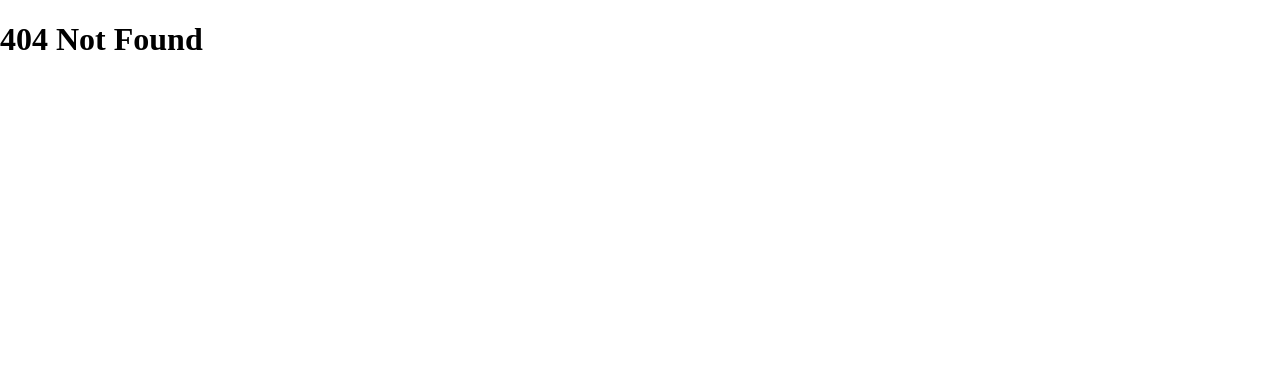
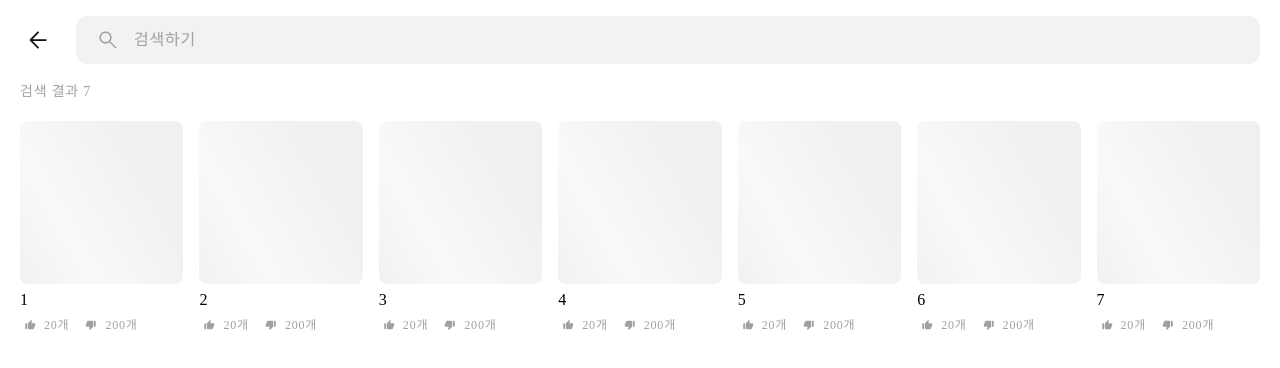
Before and after one commit to together-seogi/frontend, a React (Vite) app: page /search in a window 1280 px wide. Before the commit this address had no page. Shown: the top 368 px of the page. Built offline with nearby package versions, Linux system fonts and the light colour scheme; a web font is replaced by a local one.

Commit message:
feat: search page

```diff
--- a/src/Router.tsx
+++ b/src/Router.tsx
@@ -2,6 +2,7 @@ import { createBrowserRouter } from "react-router-dom";
 
 import App from "./App";
 import MainPage from "./pages/MainPage";
+import SearchPage from "./pages/SearchPage";
 import NotFoundPage from "./pages/NotFoundPage";
 
 const Router = createBrowserRouter([
@@ -13,6 +14,10 @@ const Router = createBrowserRouter([
                 path: "",
                 element: <MainPage />
             },
+            {
+                path: "/search",
+                element: <SearchPage />
+            }
         ],
         errorElement: <NotFoundPage />
     }
--- a/src/components/main/EatWithMeView.tsx
+++ b/src/components/main/EatWithMeView.tsx
@@ -24,6 +24,7 @@ const EatWithMeView = ({ list }: EatWithMeViewProps) => {
                     content={props.content}
                     like={props.like}
                     dislike={props.dislike}
+                    id={props.id}
                 />
             ))}
         </EatWithMeViewContainer>
--- a/src/components/main/ThisIsGoodView.tsx
+++ b/src/components/main/ThisIsGoodView.tsx
@@ -23,6 +23,7 @@ const ThisIsGoodView = ({ list }: ThisIsGoodViewProps) => {
                     title={props.title}
                     like={props.like}
                     dislike={props.dislike}
+                    id={props.id}
                 />
             ))}
         </ThisIsGoodViewContainer>
--- a/src/components/main/TodayTipsView.tsx
+++ b/src/components/main/TodayTipsView.tsx
@@ -27,6 +27,7 @@ const TodayTipsView = ({ list }: TodayTipsViewProps) => {
                     like={props.like}
                     dislike={props.dislike}
                     image={props.image}
+                    id={props.id}
                 />
             ))}
         </TodayTipsViewContainer>
--- /dev/null
+++ b/src/components/search/TopBar.tsx
@@ -0,0 +1,58 @@
+import styled from "styled-components";
+import IconButton from "../common/IconButton";
+import TextLoadingView from "../common/TextLoadingView";
+import Colors from "../../consts/Colors";
+
+const TopBarContainer = styled.div`
+    width: 100%;
+`;
+
+const SearchBarContainer = styled.div`
+    width: 100%;
+
+    flex-direction: row;
+    align-items: center;
+    gap: 20px;
+`;
+
+const SearchBar = styled.div`
+    width: 100%;
+    background-color: ${Colors.Gray0};
+    border-radius: 12px;
+    padding: 8px 16px;
+
+    flex-direction: row;
+    align-items: center;
+    gap: 8px;
+`;
+
+const TopBar = ({}) => {
+    const style = {
+        fontFamily: "medium",
+        fontSize: 16,
+        color: Colors.Black,
+        letterSpacing: 0.8,
+        lineHeight: 1.2
+    };
+    return (
+        <TopBarContainer>
+            <SearchBarContainer>
+                <IconButton
+                    src="back"
+                    size={28}
+                    onclick={() => {}}
+                />
+                <SearchBar>
+                    <IconButton
+                        src="search_blurred"
+                        size={24}
+                        onclick={() => {}}
+                    />
+                    <input type="text" placeholder="검색하기" style={style} />
+                </SearchBar>
+            </SearchBarContainer>
+        </TopBarContainer>
+    );
+};
+
+export default TopBar;
--- a/src/index.css
+++ b/src/index.css
@@ -75,3 +75,9 @@ input {
   overflow-wrap: break-word;
   white-space: pre-wrap;
 }
+input::placeholder {
+  color: #A0A0A0;
+}
+input:focus {
+  outline: none;
+}
--- /dev/null
+++ b/src/pages/SearchPage.tsx
@@ -0,0 +1,66 @@
+import styled from "styled-components";
+import TopBar from "../components/search/TopBar";
+import TextLoadingView from "../components/common/TextLoadingView";
+import { useEffect, useState } from "react";
+import ThisIsGood, { ThisIsGoodProps } from "../components/article/ThisIsGood";
+import Colors from "../consts/Colors";
+
+const SearchPageContainer = styled.div`
+    width: 100%;
+    height: 100%;
+    padding: 16px 20px;
+
+    position: relative;
+    flex-direction: column;
+    gap: 20px;
+`;
+
+const ThisIsGoodViewContainer = styled.div`
+    width: 100%;
+    display: grid;
+    grid-template-columns: repeat(auto-fit, minmax(160px, 1fr));
+    overflow: scroll;
+    gap: 16px;
+`;
+
+const SearchPage = () => {
+    const [resultList, setResultList] = useState<ThisIsGoodProps[]>([]);
+
+    useEffect(() => {
+        setResultList([
+            {title: "1", like: 20, dislike: 200, image: undefined, id: 123},
+            {title: "2", like: 20, dislike: 200, image: undefined, id: 123},
+            {title: "3", like: 20, dislike: 200, image: undefined, id: 123},
+            {title: "4", like: 20, dislike: 200, image: undefined, id: 123},
+            {title: "5", like: 20, dislike: 200, image: undefined, id: 123},
+            {title: "6", like: 20, dislike: 200, image: undefined, id: 123},
+            {title: "7", like: 20, dislike: 200, image: undefined, id: 123},
+        ])
+    }, [])
+
+    return (
+        <SearchPageContainer>
+            <TopBar />
+            <TextLoadingView
+                text={`검색 결과 ${resultList.length}`}
+                font="medium"
+                size={14}
+                color={Colors.Gray2}
+            />
+            <ThisIsGoodViewContainer>
+                { resultList.map((props, idx) => (
+                    <ThisIsGood
+                        key={idx}
+                        image={props.image}
+                        title={props.title}
+                        like={props.like}
+                        dislike={props.dislike}
+                        id={props.id}
+                    />
+                ))}
+            </ThisIsGoodViewContainer>
+        </SearchPageContainer>
+    );
+};
+
+export default SearchPage;
```
Also changed, not shown: src/assets/icons/back.svg (added), src/assets/icons/search_blurred.svg (added).
